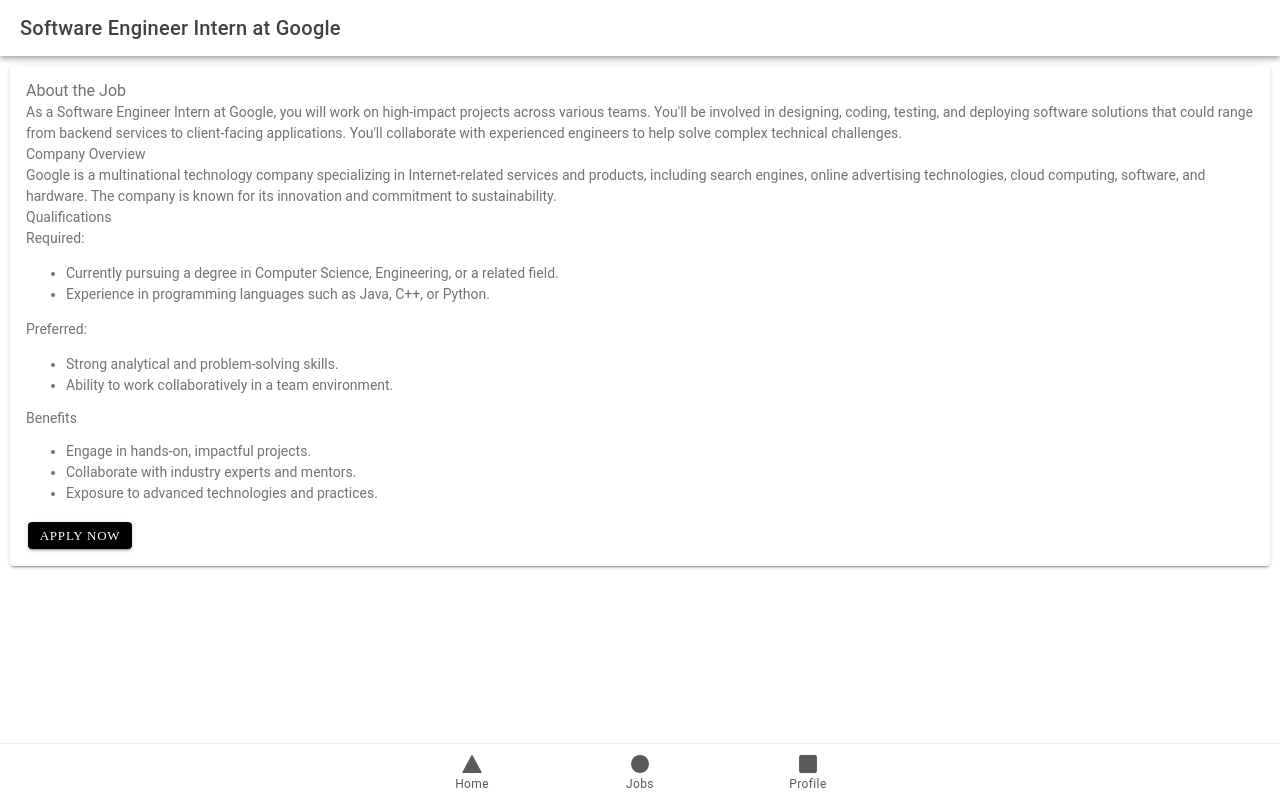
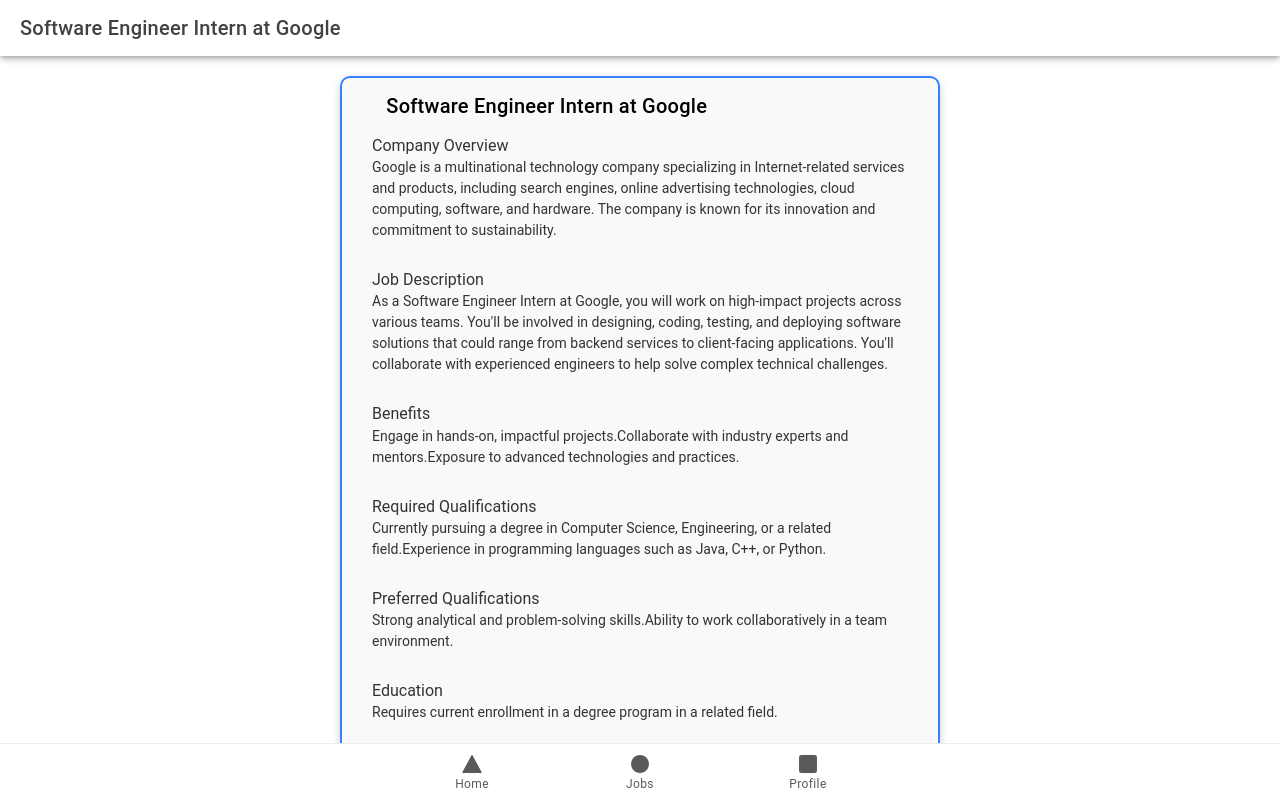
Before and after one commit to cfgtexas24/Team-8, a React (Vite) app in the folder rebirther/: page /job/1 in a window 1280 px wide. Built offline with nearby package versions, Linux system fonts and the light colour scheme.

Commit message:
update job listing page and job details

```diff
--- a/rebirther/src/pages/UserJob.css
+++ b/rebirther/src/pages/UserJob.css
@@ -18,10 +18,17 @@
 }
 
 .title {
-  margin-left: -4%;
+  margin-left: -1%;
 }
 
 .read-more {
   display: flex;
-  justify-content: flex-end;
+  justify-content: flex-end; /* Moves content to the far right */
 }
+
+
+@media only screen and (max-width: 600px) {
+  .job-card {
+      width: 90%;
+  }
+}
--- a/rebirther/src/pages/UserJob.tsx
+++ b/rebirther/src/pages/UserJob.tsx
@@ -3,6 +3,7 @@
 import { Link } from 'react-router-dom';
 import jobsData from '../jobs.json'; // Import your JSON file
 import { useHistory } from 'react-router-dom';
+import './UserJob.css';
 
 const UserJob: React.FC = () => {
   const history = useHistory(); // useHistory hook for navigation
@@ -33,7 +34,7 @@
               key={job.id}  // Add onClick handler
             >
 
-              <IonCardHeader className="post-header">
+              <IonCardHeader>
                 <IonTitle className="title">{job.title} at {job.company}</IonTitle>
                 </IonCardHeader>
                 <IonCardContent className="description">
--- a/rebirther/src/pages/UserJobDeets.css
+++ b/rebirther/src/pages/UserJobDeets.css
@@ -1,23 +1,59 @@
-.job-details-card {
-    margin: 16px;
-    max-width: 100%;
-    width: calc(100% - 32px);
+.job-details-content {
+  display: flex;
+  flex-direction: column; /* Stack sections vertically */
+  gap: 15px; /* Add spacing between sections */
+  padding: 30px;
   background-color: #f9f9f9;
 }
 
-  .job-details-content {
-    padding: 30px;
-    background-color: #f9f9f9;
+.section {
+  display: flex;
+  flex-direction: column; /* Ensure title and text are stacked */
+  margin-bottom: 10px;
+}
 
+.section-title {
+  font-weight: bold;
+  margin-bottom: 5px;
 }
 
 .apply-button-container {
   display: flex;
-    justify-content: center;
-    margin-top: 20px;
+  justify-content: flex-start; /* Align to bottom left */
+  padding: 10px 30px;
+  margin-top: auto; /* Ensure the button stays at the bottom */
 }
 
 .apply-button {
   --padding-start: 20px;
   --padding-end: 20px;
+  border-radius: 5px;
 }
+
+.job-info {
+  width: 50%;
+  max-width: 600px;
+  margin: 20px auto; /* Center card horizontally */
+  border: 2px solid #3880ff;
+  box-shadow: 0 4px 8px rgba(0, 0, 0, 0.2);
+  border-radius: 10px;
+  background-color: #f9f9f9;
+  color: #333;
+  display: flex;
+  flex-direction: column; /* Stack card content vertically */
+  justify-content: space-between;
+  min-height: 400px;
+}
+
+.jobs {
+  display: flex;
+  justify-content: center;
+  flex-wrap: wrap; /* Allow multiple cards to wrap */
+  gap: 20px;
+}
+
+@media only screen and (max-width: 600px) {
+  .job-info {
+      width: 90%;
+  }
+}
--- a/rebirther/src/pages/UserJobDeets.tsx
+++ b/rebirther/src/pages/UserJobDeets.tsx
@@ -1,8 +1,8 @@
 import React from 'react';
-import { IonContent, IonHeader, IonPage, IonTitle, IonToolbar, IonLabel, IonCard, IonButton, IonCardContent } from '@ionic/react';
+import { IonContent, IonHeader, IonPage, IonTitle, IonToolbar, IonLabel, IonCard, IonButton, IonCardContent, IonCardHeader } from '@ionic/react';
 import { useParams } from 'react-router-dom'; // Import useParams to get route parameters
 import jobsData from '../jobs.json';  // Import your JSON file
-import './UserJob.css';
+import './UserJobDeets.css';
 
 const UserJobDeets: React.FC = () => {
   const { id } = useParams<{ id: string }>(); // Get the job ID from the URL parameters
@@ -26,9 +26,62 @@
           <IonTitle className="job-details-title">{job.title} at {job.company}</IonTitle>
         </IonToolbar>
       </IonHeader>
-      <IonContent fullscreen>
-        <IonCard className="job-details-card">
+      <IonContent fullscreen >
+        <div className="jobs">
+        <IonCard className="job-info" key={job.id}>
+          <IonCardHeader className="post-header">
+            <IonTitle className="title">
+              {job.title} at {job.company}
+            </IonTitle>
+          </IonCardHeader>
+
           <IonCardContent className="job-details-content">
+            <div className="section">
+              <h2 className="section-title">Company Overview</h2>
+              <p>{job.about.companyOverview}</p>
+            </div>
+
+            <div className="section">
+              <h2 className="section-title">Job Description</h2>
+              <p>{job.about.jobDescription}</p>
+            </div>
+
+            <div className="section">
+              <h2 className="section-title">Benefits</h2>
+              <p>{job.benefits}</p>
+            </div>
+
+            <div className="section">
+              <h2 className="section-title">Required Qualifications</h2>
+              <p>{job.qualifications.required}</p>
+            </div>
+
+            <div className="section">
+              <h2 className="section-title">Preferred Qualifications</h2>
+              <p>{job.qualifications.preferred}</p>
+            </div>
+
+            <div className="section">
+              <h2 className="section-title">Education</h2>
+              <p>{job.education}</p>
+            </div>
+          </IonCardContent>
+
+          <div className="apply-button-container">
+            <IonButton color='white' className="apply-button" expand="block">Apply Now</IonButton>
+          </div>
+        </IonCard>
+
+
+        </div>
+      </IonContent>
+    </IonPage>
+  );
+};
+export default UserJobDeets;
+
+
+{/* <IonCardContent className="job-details-content">
             <h2>About the Job</h2>
             <p>{job.about.jobDescription}</p>
             <h3>Company Overview</h3>
@@ -57,10 +110,4 @@
                 Apply Now
               </IonButton>
             </div>
-          </IonCardContent>
-        </IonCard>
-      </IonContent>
-    </IonPage>
-  );
-};
-export default UserJobDeets;
+          </IonCardContent> */}
```
Lines whose indentation alone changed are shown as unchanged.
